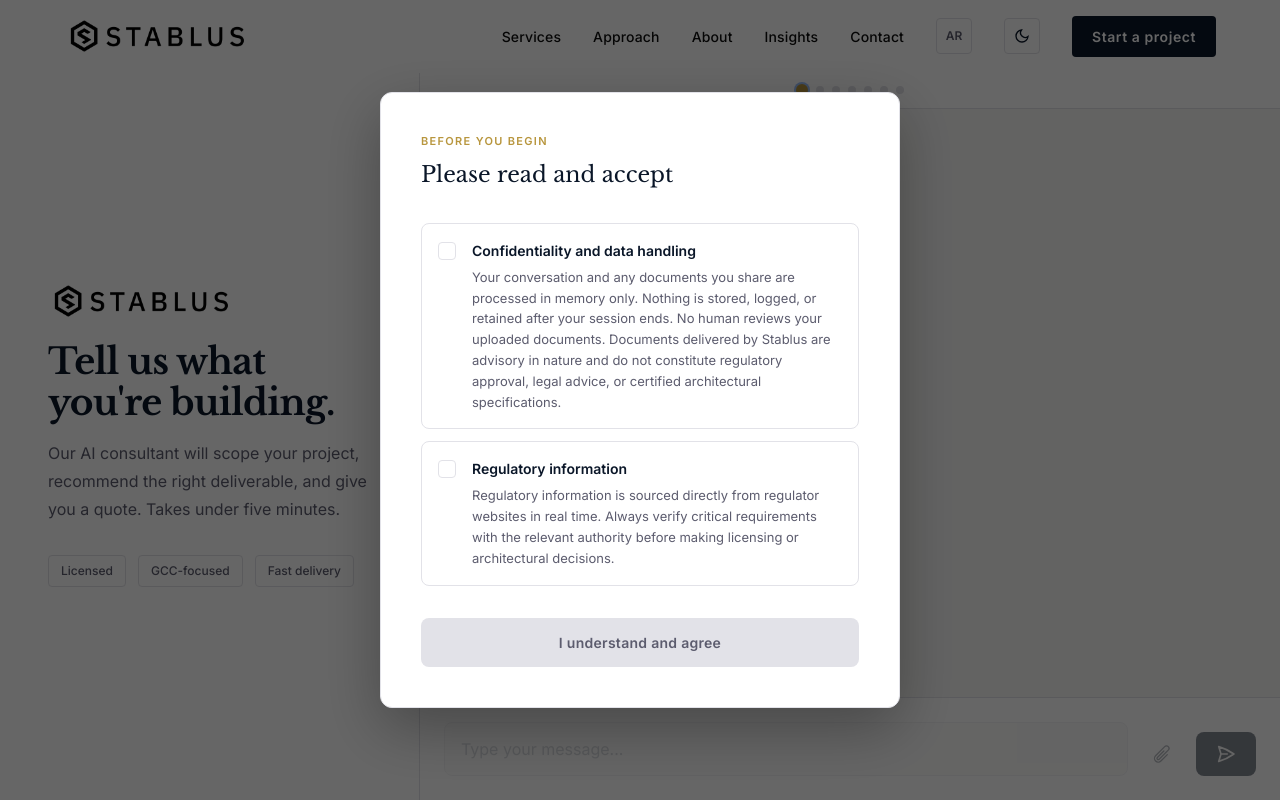
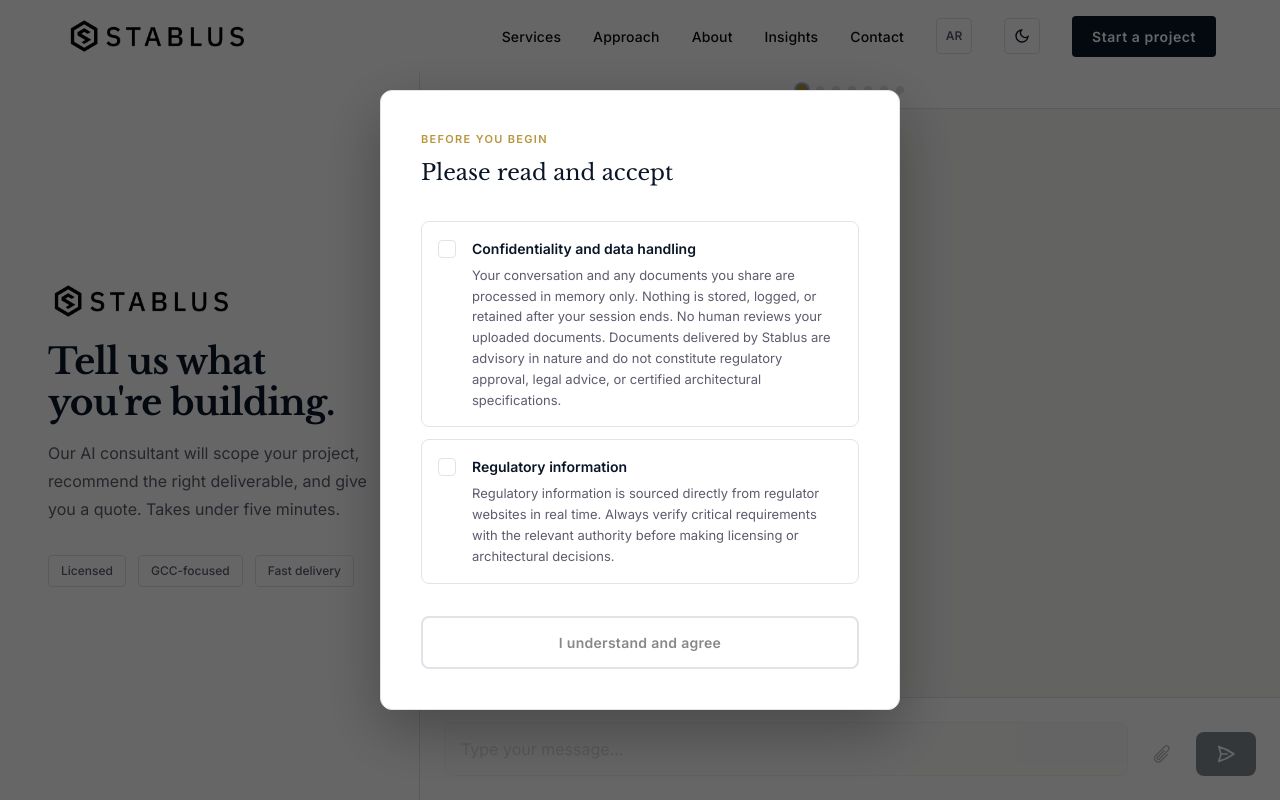
Before and after one commit to nubawie/stablus, a Next.js app: page /en/start in a window 1280 px wide. Shown: the top 800 px of the page. Built offline with nearby package versions, Linux system fonts and the light colour scheme.

Commit message:
fix: consent button text and border visible in dark and light mode

```diff
--- a/src/app/[locale]/start/page.tsx
+++ b/src/app/[locale]/start/page.tsx
@@ -484,7 +484,7 @@
             <button
               onClick={() => { if (checked1 && checked2) { sessionStorage.setItem("stablus-consent", "true"); setShowConsent(false); } }}
               disabled={!checked1 || !checked2}
-              style={{ width: "100%", padding: "14px", borderRadius: "8px", border: "none", backgroundColor: checked1 && checked2 ? "var(--navy)" : "var(--border)", color: checked1 && checked2 ? "#000000" : "var(--text-secondary)", fontSize: "14px", fontWeight: 600, cursor: checked1 && checked2 ? "pointer" : "not-allowed", fontFamily: "Inter, sans-serif", letterSpacing: "0.02em", transition: "all 0.2s ease" }}
+              style={{ width: "100%", padding: "14px", borderRadius: "8px", border: checked1 && checked2 ? "2px solid var(--navy)" : "2px solid var(--border)", backgroundColor: checked1 && checked2 ? "var(--navy)" : "transparent", color: checked1 && checked2 ? "#ffffff" : "#888888", fontSize: "14px", fontWeight: 600, cursor: checked1 && checked2 ? "pointer" : "not-allowed", fontFamily: "Inter, sans-serif", letterSpacing: "0.02em", transition: "all 0.2s ease" }}
             >
               {isArabic ? "\u0623\u0641\u0647\u0645 \u0648\u0623\u0648\u0627\u0641\u0642" : "I understand and agree"}
             </button>
```
